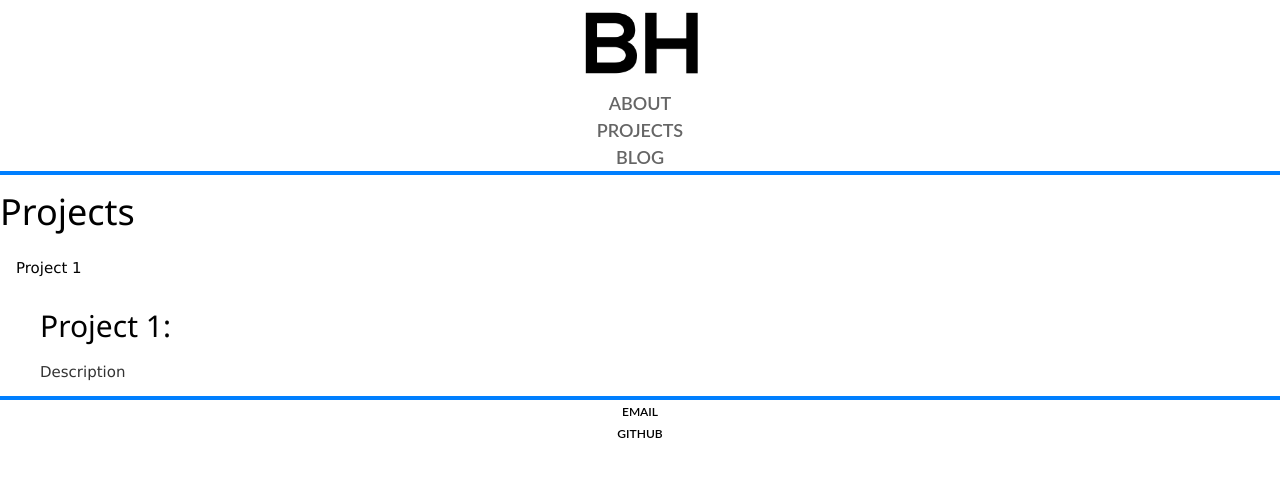
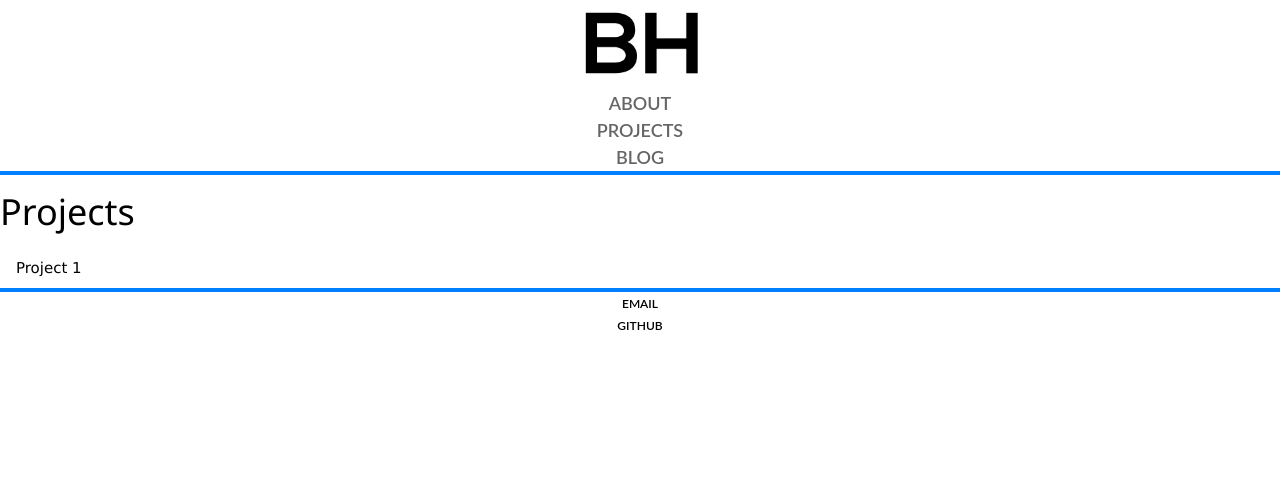
Before and after one commit to beauhodes/beauhodes.github.io, a Jekyll site: the page built from projects/index.html, in a window 1280 px wide. Shown: the top 477 px of the page. Built offline with Jekyll 4.4.1, drawn with Linux system fonts in a browser that asks for light colours.

Commit message:
Update index.html

```diff
--- a/projects/index.html
+++ b/projects/index.html
@@ -4,7 +4,7 @@
 ---
 	<h1>{{ page.title }}</h1>
 
-	<button onclick="dropText('p1')" class="w3-button w3-block w3-left-align">Project 1</button>
+	<button onclick="dropText('p1')" class="w3-button w3-block w3-left-align">Project 1<i class="fas fa-chevron-down"></i></button>
 
 	<div id="p1" class="w3-container w3-hide">
   	<p>Here is the description</p>
@@ -20,10 +20,3 @@
   }
 }
 </script>
-
-
-	<ul class="projects">
-
-		<h2>Project 1:</h2>
-		<p>Description</p>
-	</ul>
```
